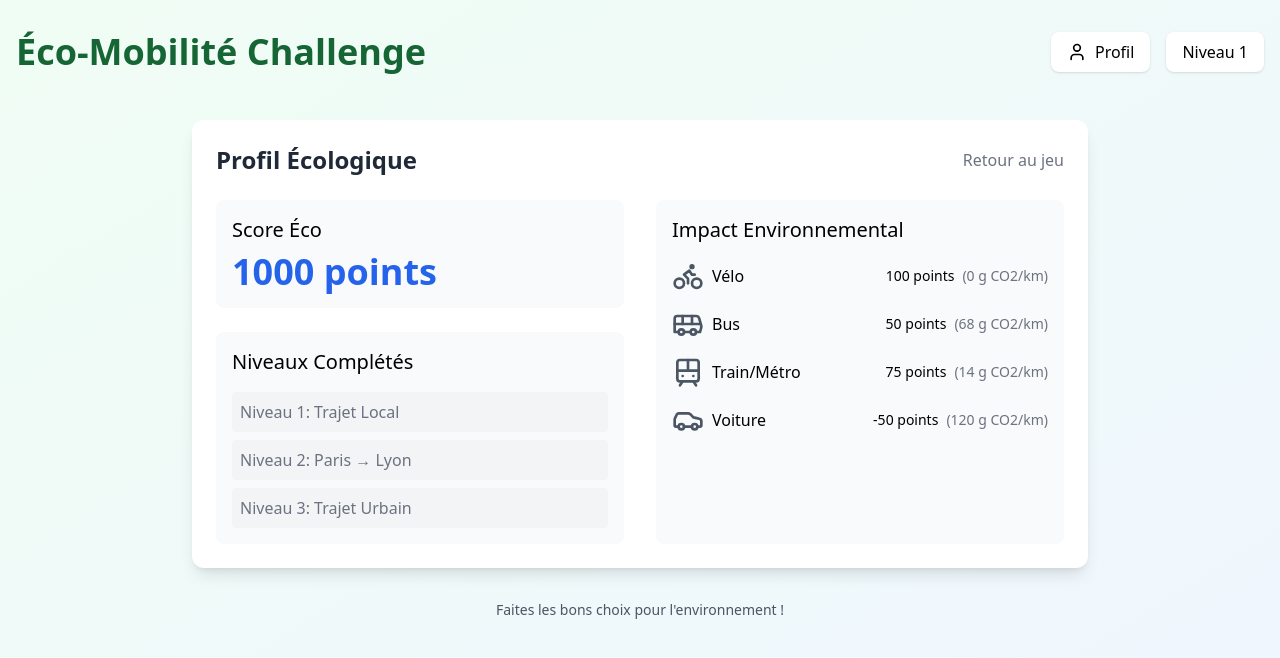
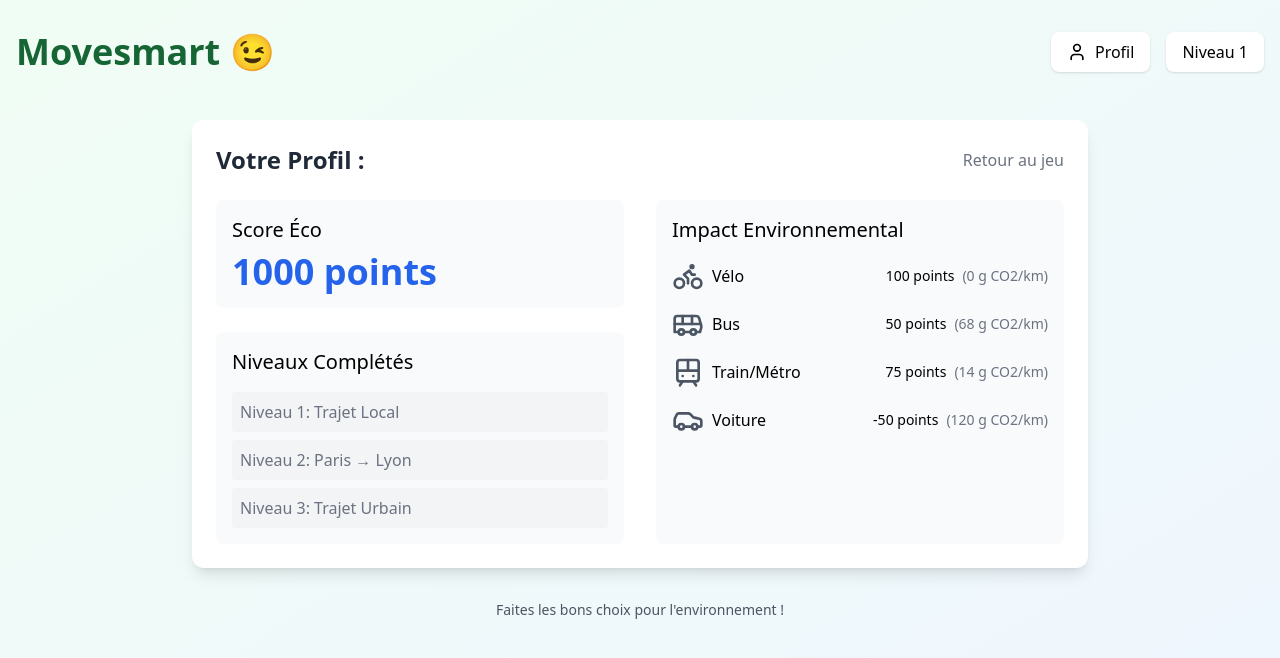
Before and after one commit to Tokennn/Hackaton-B2, a React (Vite) app: page / in a window 1280 px wide. Both pictures are taken after a click on the button "Profil". Shown: the top 658 px of the page. Built offline with nearby package versions, Linux system fonts and the light colour scheme.

Commit message:
feat : v2..

```diff
--- a/src/App.tsx
+++ b/src/App.tsx
@@ -163,7 +163,7 @@ function App() {
     <div className="min-h-screen bg-gradient-to-br from-green-50 to-blue-50">
       <div className="container mx-auto px-4 py-8">
         <header className="flex justify-between items-center mb-12">
-          <h1 className="text-4xl font-bold text-green-800">Éco-Mobilité Challenge</h1>
+          <h1 className="text-4xl font-bold text-green-800">Movesmart 😉</h1>
           <div className="flex items-center gap-4">
             <button
               onClick={() => setShowProfile(!showProfile)}
@@ -181,7 +181,7 @@ function App() {
         {showProfile ? (
           <div className="max-w-4xl mx-auto bg-white rounded-xl shadow-lg p-6 mb-8">
             <div className="flex justify-between items-center mb-6">
-              <h2 className="text-2xl font-semibold text-gray-800">Profil Écologique</h2>
+              <h2 className="text-2xl font-semibold text-gray-800">Votre Profil :</h2>
               <button
                 onClick={() => setShowProfile(false)}
                 className="text-gray-500 hover:text-gray-700"
```
